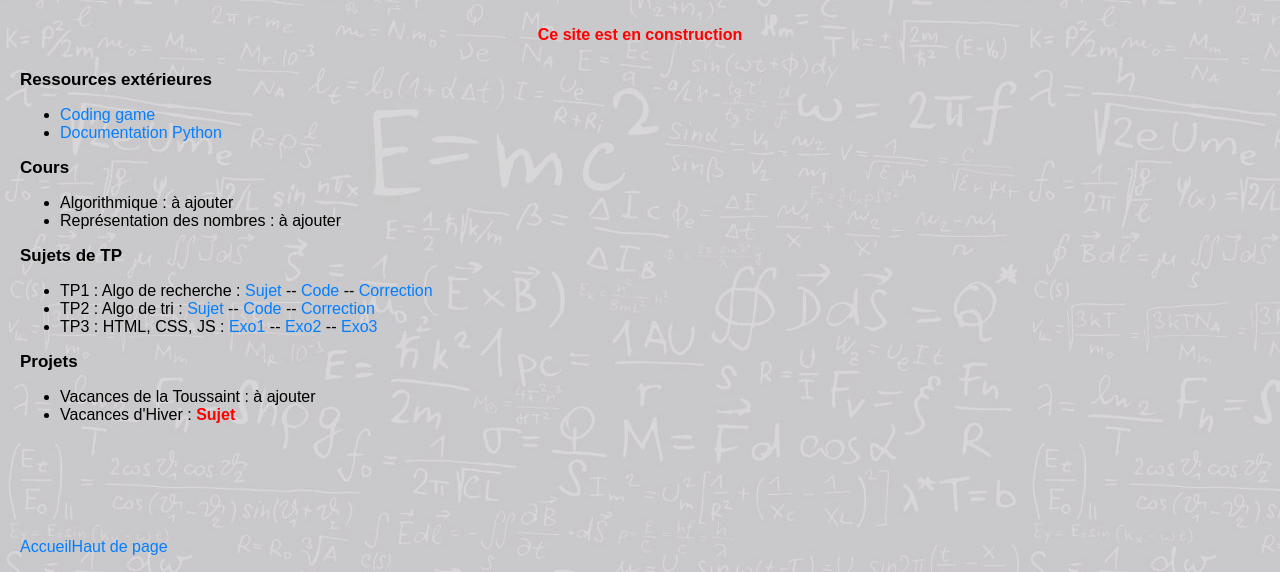
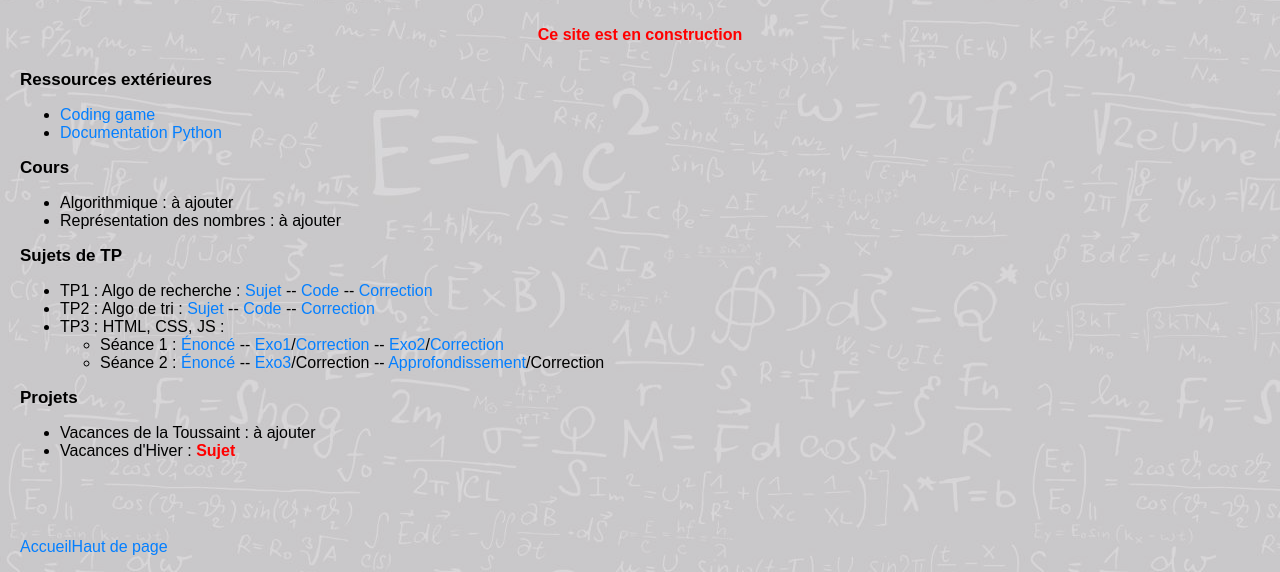
Before and after one commit to bouillotvincent/bouillotvincent.github.io, a plain HTML site: page NSI_Prem.html in a window 1280 px wide. Shown: the part 228-800 px from the top of the page. Drawn offline with Linux system fonts and the light colour scheme.

Commit message:
Add files via upload

```diff
--- a/NSI_Prem.html
+++ b/NSI_Prem.html
@@ -30,7 +30,14 @@
         <ul>
             <li>TP1 : Algo de recherche : <a href="files/theme1.pdf">Sujet</a> -- <a href="">Code</a> -- <a> Correction</a> </li>
             <li>TP2 : Algo de tri : <a>Sujet</a> -- <a>Code</a> -- <a> Correction</a> </li>
-            <li>TP3 : HTML, CSS, JS : <a href="files/C08/Exo1.zip">Exo1</a> -- <a href="files/C08/Exo2.zip">Exo2</a> -- <a href="files/C08/Exo3.zip">Exo3</a>
+            <li>TP3 : HTML, CSS, JS :
+                <ul>
+                    <li>Séance 1 : <a href="files/C08/Énoncé_S1.pdf">Énoncé</a> -- <a href="files/C08/Exo1/enonce.zip">Exo1</a>/<a href="files/C08/Exo1/corrige.zip">Correction</a> -- <a href="files/C08/Exo2/enonce.zip">Exo2</a>/<a href="files/C08/Exo2/corrige.zip">Correction</a>
+                    </li>
+                    <li>Séance 2 : <a href="files/C08/Énoncé_S2.pdf">Énoncé</a> -- <a href="files/C08/Exo3/enonce.zip">Exo3</a>/Correction -- <a href="files/C08/Exo4/enonce.zip">Approfondissement</a>/Correction
+
+                    </li>
+                </ul>
             </li>
 <!--            <li>TP3 : Algo de tri : <a>Sujet</a> -- <a>Code</a> -- <a> Correction</a> </li> -->
 
```
